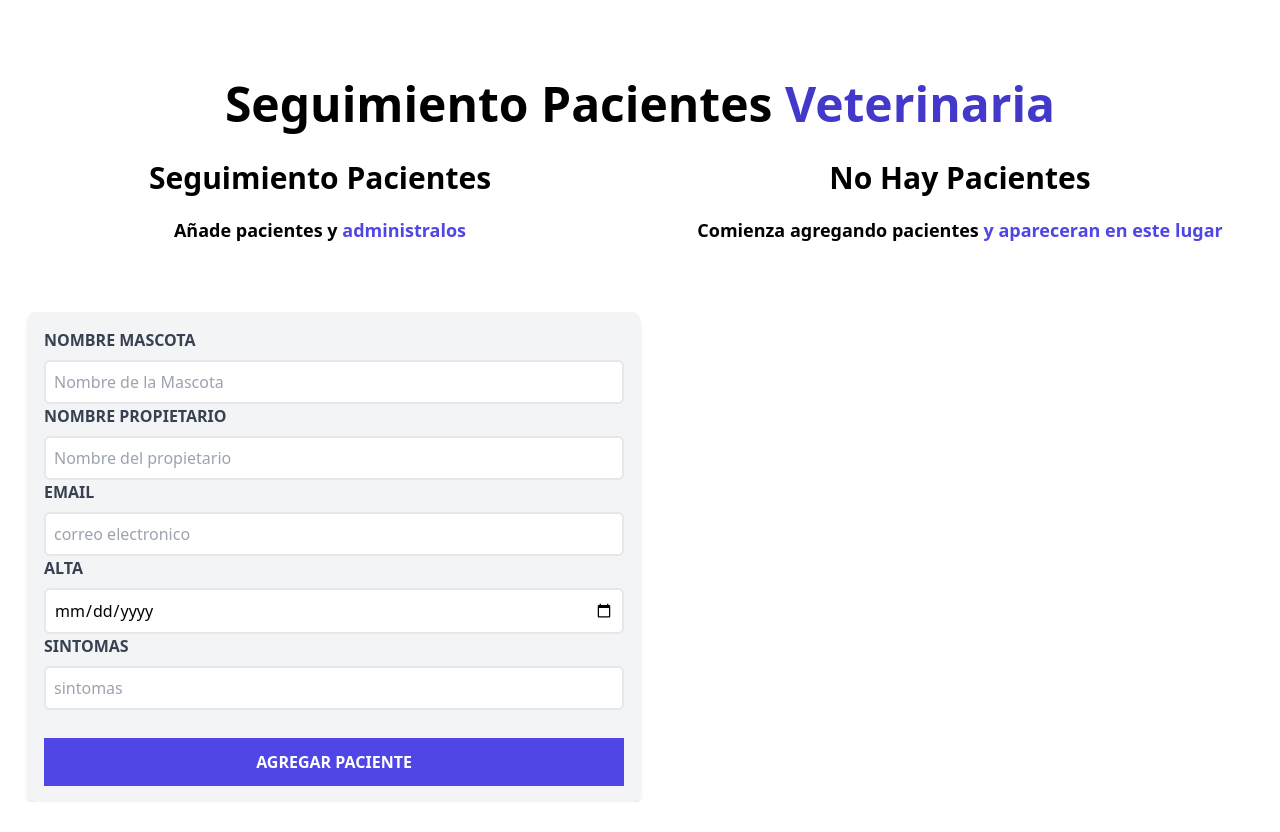
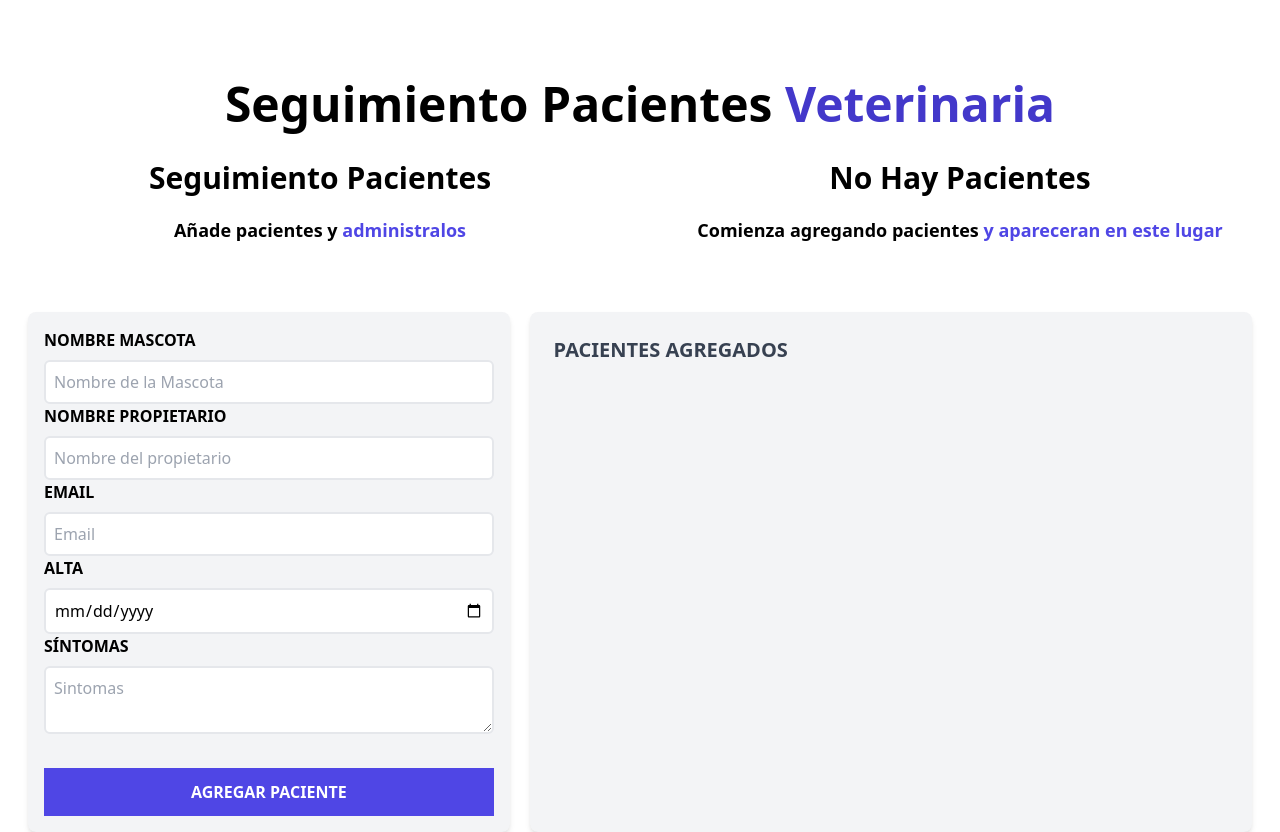
Before and after one commit to Luisfervm700/Formulario_Centro_Medico, a React (Vite) app: page / in a window 1280 px wide. Before the commit the page ends 802 px from the top, so only its background shows below. Built offline with nearby package versions, Linux system fonts and the light colour scheme; the HTML template or start-up script is replaced by a standard one.

Commit message:
Agregacion de pacientes en un formulario

```diff
--- a/src/components/Formulario.jsx
+++ b/src/components/Formulario.jsx
@@ -1,29 +1,43 @@
-
+import { useState } from "react";
 
 export const Formulario = () => {
 
-  // sendData va a simular ser solo una función que hace algo con la data
-  const sendData = (nombreMascota, nombrePropietario, email, fecha, sintomas) => {
-    console.log(nombreMascota)
-    console.log(nombrePropietario)
-    console.log(email)
-    console.log(fecha)
-    console.log(sintomas)
-  }
+  const [nombreMascota, setNombreMascota] = useState("");
+  const [nombrePropietario, setNombrePropietario] = useState("");
+  const [email, setEmail] = useState("");
+  const [fecha, setFecha] = useState("");
+  const [sintomas, setSintomas] = useState("");
+  const [pacientes, setPacientes] = useState([]); // Estado para almacenar pacientes agregados
 
   const handleSubmit = (e) => {
-  // Vamos a capturar el evento y vamos a prevenir que siga el comportamiento
     e.preventDefault();
-  // Desde el evento que capturamos("e"), podemos acceder a los valores de los
-  // inputs con los nombres que definimos ()
-    sendData(
-    e.target.nombreMascota.value,
-    e.target.nombrePropietario.value,
-    e.target.email.value,
-    e.target.fecha.value,
-    e.target.sintomas.value
-    );
+
+    // Crear un objeto con la información del paciente
+    const nuevoPaciente = {
+      nombreMascota,
+      nombrePropietario,
+      email,
+      fecha,
+      sintomas,
+    };
+
+    // Agregar el nuevo paciente al estado de pacientes
+    setPacientes([...pacientes, nuevoPaciente]);
+
+    // Limpiar los campos del formulario después de agregar un paciente
+    setNombreMascota("");
+    setNombrePropietario("");
+    setEmail("");
+    setFecha("");
+    setSintomas("");
+
+    if (
+      { nombreMascota, nombrePropietario, email, fecha, sintomas }.includes("")
+    ) {
+      console.log("Hay al menos un campo vacio");
+      return;
   }
+};
 
 
 return (
@@ -34,59 +48,80 @@ return (
       className="bg-gray-100 shadow-md rounded-lg w-full md:w-1/2 p-4"
     >
       <div className="mb-7">
-          <label htmlFor="mascota" className="block text-gray-700 uppercase font-bold">
+        <label
+          htmlFor="mascota"
+          className="block text-black uppercase font-bold"
+        >
           Nombre Mascota
         </label>
         <input
-              id="nombreMascota"
+          id="mascota"
           type="text"
           placeholder="Nombre de la Mascota"
           className="border-2 w-full p-2 mt-2 placeholder-gray-400 rounded-md"
-              name="nombreMascota"
+          value={nombreMascota}
+          onChange={(e) => setNombreMascota(e.target.value)}
+          required
         />
-
-          <label htmlFor="propietario" className="block text-gray-700 uppercase font-bold">
+        <label
+          htmlFor="propietario"
+          className="block text-black uppercase font-bold"
+        >
           Nombre Propietario
         </label>
         <input
-              id="nombrePropietario"
+          id="propietario"
           type="text"
           placeholder="Nombre del propietario"
           className="border-2 w-full p-2 mt-2 placeholder-gray-400 rounded-md"
-              name="nombrePropietario"
+          value={nombrePropietario}
+          onChange={(e) => setNombrePropietario(e.target.value)}
+          required
         />
-
-          <label htmlFor="email" className="block text-gray-700 uppercase font-bold">
+        <label
+          htmlFor="email"
+          className="block text-black uppercase font-bold"
+        >
           Email
         </label>
         <input
           id="email"
           type="email"
-              placeholder="correo electronico"
+          placeholder="Email"
           className="border-2 w-full p-2 mt-2 placeholder-gray-400 rounded-md"
-              name="email"
+          value={email}
+          onChange={(e) => setEmail(e.target.value)}
+          required
         />
-
-          <label htmlFor="fecha" className="block text-gray-700 uppercase font-bold">
+        <label
+          htmlFor="fecha"
+          className="block text-black uppercase font-bold"
+        >
           Alta
         </label>
         <input
           id="fecha"
           type="date"
-              placeholder="fecha"
+          placeholder="Fecha"
           className="border-2 w-full p-2 mt-2 placeholder-gray-400 rounded-md"
-              name="fecha"
+          value={fecha}
+          onChange={(e) => setFecha(e.target.value)}
+          required
         />
-
-          <label htmlFor="sintomas" className="block text-gray-700 uppercase font-bold">
-              Sintomas
+        <label
+          htmlFor="sintomas"
+          className="block text-black uppercase font-bold"
+        >
+          Síntomas
         </label>
-            <input
+        <textarea
           id="sintomas"
           type="text"
-              placeholder="sintomas"
+          placeholder="Sintomas"
           className="border-2 w-full p-2 mt-2 placeholder-gray-400 rounded-md"
-              name="sintomas"
+          value={sintomas}
+          onChange={(e) => setSintomas(e.target.value)}
+          required
         />
 
       </div>
@@ -96,6 +131,38 @@ return (
         value={"Agregar Paciente"}
       />
     </form>
+
+    {/* Sección para mostrar los pacientes agregados */}
+    <div
+      onSubmit={handleSubmit}
+      className="bg-gray-100 shadow-md rounded-lg w-full md:w-3/4 p-6"
+    >
+      <div>
+        <h3 className="text-gray-700 uppercase font-bold text-xl mb-4">
+          Pacientes Agregados
+        </h3>
+        <ul>
+          {pacientes.map((paciente, index) => (
+            <li
+              key={index}
+              className="bg-white shadow-md rounded-lg p-4 mb-4"
+            >
+              <p className="text-black font-bold">
+                Nombre Mascota: {paciente.nombreMascota}
+              </p>
+              <p className="text-black font-bold">
+                Nombre Propietario: {paciente.nombrePropietario}
+              </p>
+              <p className="text-black font-bold">Email: {paciente.email}</p>
+              <p className="text-black font-bold">Fecha: {paciente.fecha}</p>
+              <p className="text-black font-bold">
+                Síntomas: {paciente.sintomas}
+              </p>
+            </li>
+          ))}
+        </ul>
+      </div>
+      </div>
     </div>
   );
 };
```
Lines whose indentation alone changed are shown as unchanged.
